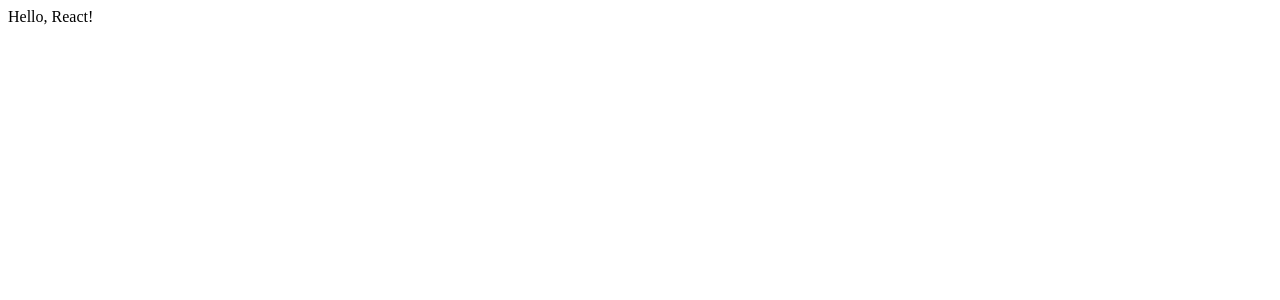
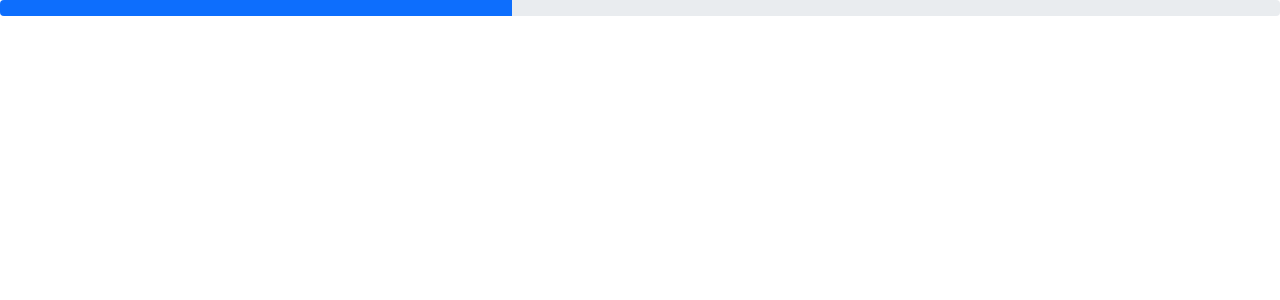
Before and after one commit to AnnLP2/homeworks_JS, a React (Create React App) app: page / in a window 1280 px wide. Shown: the top 300 px of the page. Built offline with nearby package versions, Linux system fonts and the light colour scheme.

Commit message:
hw_80 resolved

```diff
--- a/package.json
+++ b/package.json
@@ -3,6 +3,7 @@
   "version": "0.1.0",
   "private": true,
   "dependencies": {
+    "prop-types": "^15.8.1",
     "react": "^18.2.0",
     "react-dom": "^18.2.0",
     "react-scripts": "5.0.1"
@@ -34,8 +35,10 @@
   "devDependencies": {
     "eslint": "^8.48.0",
     "eslint-config-airbnb": "^19.0.4",
+    "eslint-config-prettier": "^9.0.0",
     "eslint-plugin-import": "^2.28.1",
     "eslint-plugin-jsx-a11y": "^6.7.1",
+    "eslint-plugin-prettier": "^5.0.0",
     "eslint-plugin-react": "^7.33.2",
     "eslint-plugin-react-hooks": "^4.6.0",
     "prettier": "3.0.2"
--- a/public/index.html
+++ b/public/index.html
@@ -1,4 +1,4 @@
-<!DOCTYPE html>
+<!doctype html>
 <html lang="en">
   <head>
     <meta charset="utf-8" />
@@ -24,6 +24,12 @@
       work correctly both with client-side routing and a non-root public URL.
       Learn how to configure a non-root public URL by running `npm run build`.
     -->
+    <link
+      href="https://cdn.jsdelivr.net/npm/bootstrap@5.1.3/dist/css/bootstrap.min.css"
+      rel="stylesheet"
+      integrity="sha384-1BmE4kWBq78iYhFldvKuhfTAU6auU8tT94WrHftjDbrCEXSU1oBoqyl2QvZ6jIW3"
+      crossorigin="anonymous"
+    />
     <title>React App</title>
   </head>
   <body>
@@ -39,5 +45,10 @@
       To begin the development, run `npm start` or `yarn start`.
       To create a production bundle, use `npm run build` or `yarn build`.
     -->
+    <script
+      src="https://cdn.jsdelivr.net/npm/bootstrap@5.1.3/dist/js/bootstrap.bundle.min.js"
+      integrity="sha384-ka7Sk0Gln4gmtz2MlQnikT1wXgYsOg+OMhuP+IlRH9sENBO0LRn5q+8nbTov4+1p"
+      crossorigin="anonymous"
+    ></script>
   </body>
 </html>
--- a/src/App.jsx
+++ b/src/App.jsx
@@ -1,7 +1,9 @@
+import Progress from "./components/Progress";
+
 function App() {
   return (
     <div className="App">
-      Hello, React!
+      <Progress percentage={40} />
     </div>
   );
 }
--- /dev/null
+++ b/src/components/Progress.jsx
@@ -0,0 +1,30 @@
+import React from "react";
+import PropTypes from "prop-types";
+
+class Progress extends React.Component {
+  render() {
+    const { percentage } = this.props;
+    const style = {
+      width: `${percentage}%`,
+    };
+    return (
+      <div className="progress">
+        {/* eslint-disable-next-line jsx-a11y/control-has-associated-label */}
+        <div
+          className="progress-bar"
+          role="progressbar"
+          style={style}
+          aria-valuenow={percentage}
+          aria-valuemin="0"
+          aria-valuemax="100"
+        />
+      </div>
+    );
+  }
+}
+
+Progress.propTypes = {
+  percentage: PropTypes.number.isRequired,
+};
+
+export default Progress;
```
Also changed, not shown: src/index.jsx (+5 -7 lines), .eslintrc.js, 2 other files (tests, documents, lock files or other folders).
